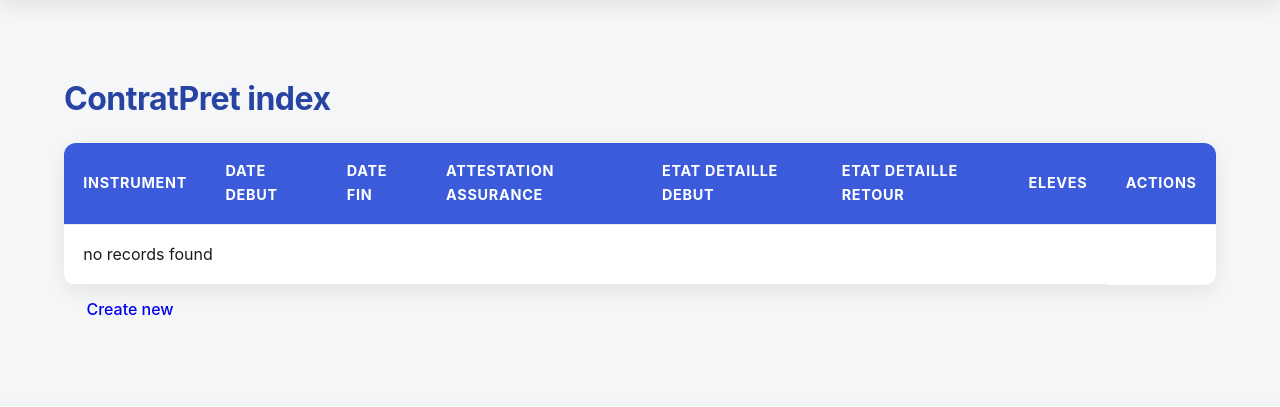
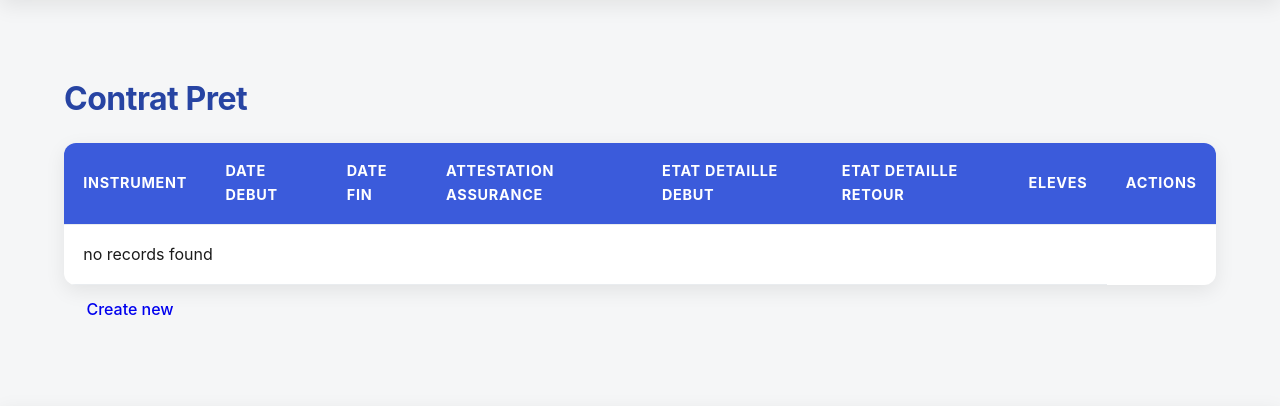
Before and after one commit to ZakinaA/25notf0nd, a Symfony app: template templates/contrat_pret/index.html.twig in a window 1280 px wide. Shown: the part 211-618 px from the top of the page. Run offline with Twig, Linux system fonts and the light colour scheme; the template is opened without the code that fills it, so the values that code supplies are empty; some libraries are stand-ins or nearby versions.

Commit message:
consulter et modifer dans lister contrat pret noter en francer

```diff
--- a/templates/contrat_pret/index.html.twig
+++ b/templates/contrat_pret/index.html.twig
@@ -1,9 +1,9 @@
 {% extends 'base.html.twig' %}
 
-{% block title %}ContratPret index{% endblock %}
+{% block title %}Contrat Pret{% endblock %}
 
 {% block body %}
-    <h1>ContratPret index</h1>
+    <h1>Contrat Pret</h1>
 
     <table class="table">
         <thead>
@@ -31,8 +31,8 @@
 
 
                 <td>
-                    <a href="{{ path('app_contrat_pret_show', {'id': contrat_pret.id}) }}">show</a>
-                    <a href="{{ path('app_contrat_pret_edit', {'id': contrat_pret.id}) }}">edit</a>
+                    <a href="{{ path('app_contrat_pret_show', {'id': contrat_pret.id}) }}">Consulter</a>
+                    <a href="{{ path('app_contrat_pret_edit', {'id': contrat_pret.id}) }}">Modifier</a>
                 </td>
             </tr>
         {% else %}
```
